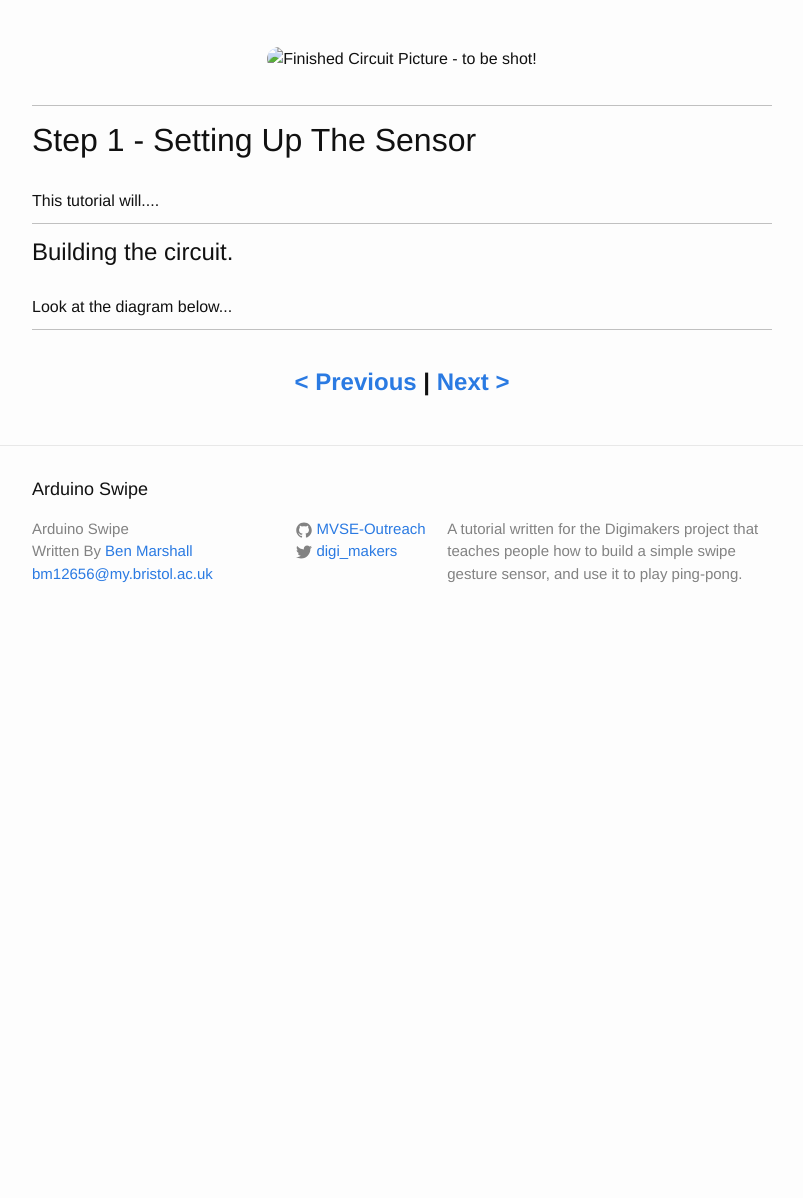
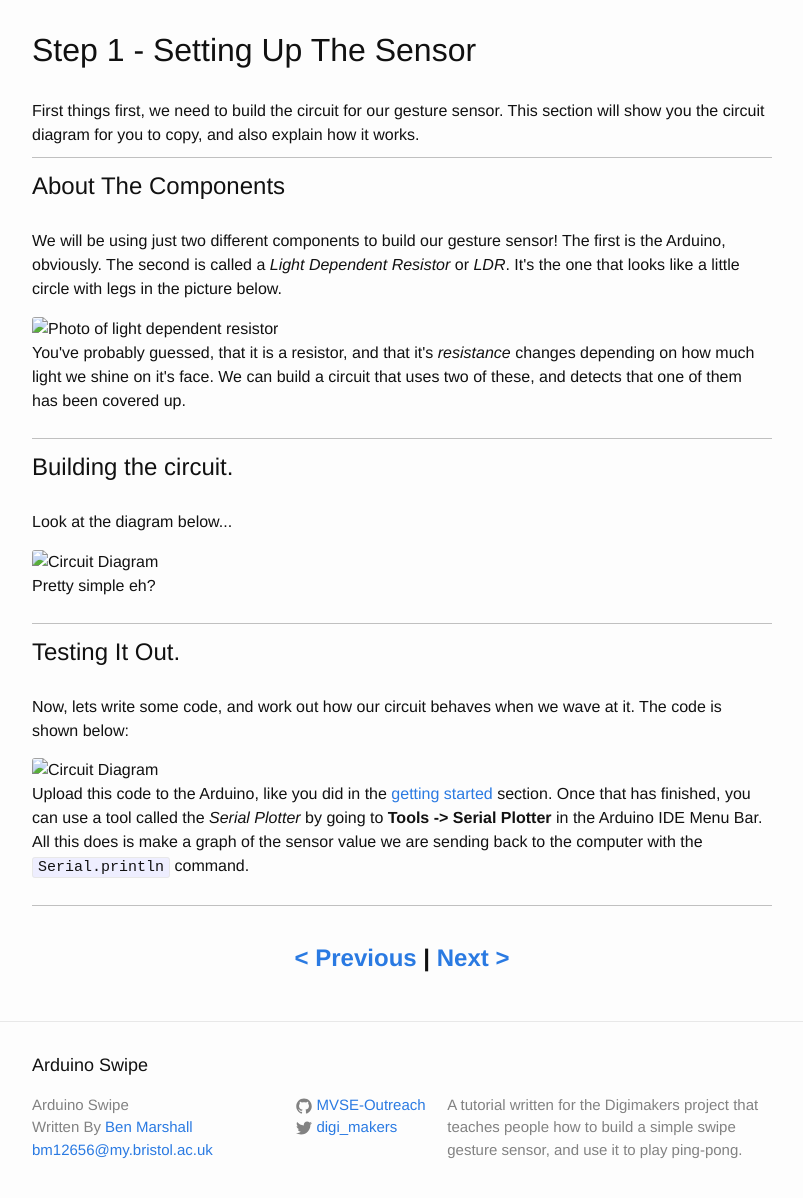
Before and after one commit to MVSE-Outreach/arduino-swipe, a Jekyll site: the page built from step-1/index.html, in a window 1280 px wide, cut to the strip 106-1327 px from the top of the page. Shown: the top 1198 px of the strip, without its empty margins (238-1041 px from the left). Built offline with Jekyll 4.4.1, drawn with Linux system fonts in a browser that asks for light colours; before the commit the page ends 900 px from its top, so only the background shows below that.

Commit message:
Adding bits and bobs to step-1  On branch gh-pages  Your branch is up-to-date with 'origin/gh-pages'.
 Changes to be committed:
	modified:   step-1/index.html

```diff
--- a/step-1/index.html
+++ b/step-1/index.html
@@ -2,20 +2,65 @@
 layout: default
 ---
 
-<p class="section" style="text-align:center;">
-<img alt="Finished Circuit Picture - to be shot!"
-style="max-width:700px; border-radius:15px;"/><br/><br/>
+<h1>Step 1 - Setting Up The Sensor</h1>
+<p class="section">
+First things first, we need to build the circuit for our gesture sensor.
+This section will show you the circuit diagram for you to copy, and also
+explain how it works.
 </p>
 
-<h1>Step 1 - Setting Up The Sensor</h1>
-<p class="section">
-This tutorial will....
+<h2>About The Components</h2>
+
+<div class="section">
+<p>
+We will be using just two different components to build our gesture sensor!
+The first is the Arduino, obviously. The second is called a <i>Light
+Dependent Resistor</i> or <i>LDR</i>. It's the one that looks like a little
+circle with legs in the picture below.
 </p>
 
+<img alt="Photo of light dependent resistor"/>
+
+<p>
+You've probably guessed, that it is a resistor, and that it's <i>resistance</i>
+changes depending on how much light we shine on it's face. We can build a
+circuit that uses two of these, and detects that one of them has been
+covered up.
+</p>
+
+</div>
+
 <h2>Building the circuit.</h2>
-<p class="section">
+<div class="section">
+<p>
 Look at the diagram below...
 </p>
+
+<img alt="Circuit Diagram"/>
+
+<p>
+Pretty simple eh?
+</p>
+</div>
+
+<h2>Testing It Out.</h2>
+<div class="section">
+<p>
+Now, lets write some code, and work out how our circuit behaves when we
+wave at it. The code is shown below:
+</p>
+
+<img alt="Circuit Diagram"/>
+
+<p>
+Upload this code to the Arduino, like you did in the
+<a href="{{site.baseurl}}/getting-started">getting started</a> section.
+Once that has finished, you can use a tool called the <i>Serial Plotter</i>
+by going to <b>Tools -> Serial Plotter</b> in the Arduino IDE Menu Bar.
+All this does is make a graph of the sensor value we are sending back to the
+computer with the <code>Serial.println</code> command.
+</p>
+</div>
 
 <br/>
 <p style="text-align:center; font-weight:bolder; font-size:x-large;">
```
